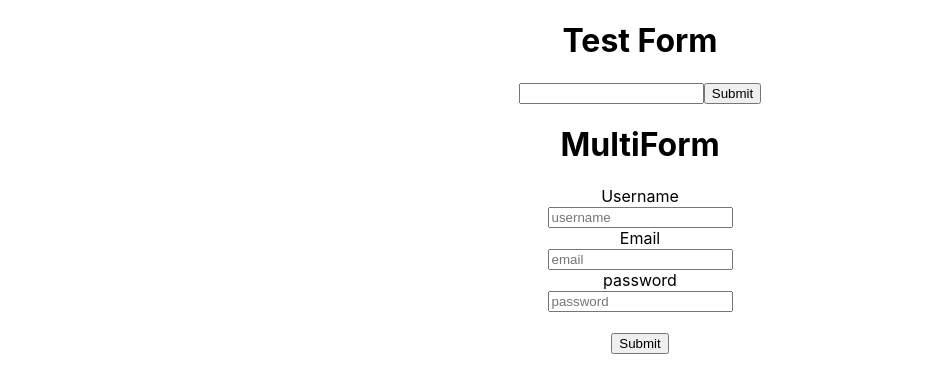
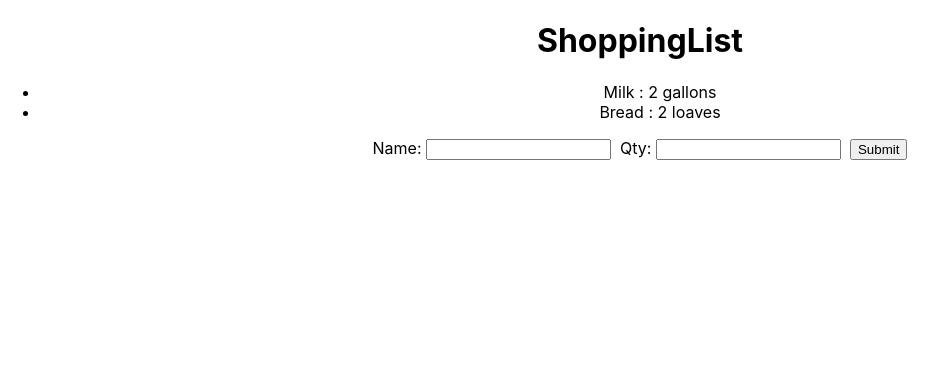
Before and after one commit to jas112/REACT-STUDY-React-Forms, a React (Create React App) app: page / in a window 1280 px wide. Shown: the top 392 px of the page, without its empty margins (0-947 px from the left). Built offline with nearby package versions, Linux system fonts and the light colour scheme.

Commit message:
added ShoppingList component with child component ShoppingForm.

```diff
--- a/package.json
+++ b/package.json
@@ -9,6 +9,7 @@
     "react": "^18.2.0",
     "react-dom": "^18.2.0",
     "react-scripts": "5.0.1",
+    "uuid": "^8.3.2",
     "web-vitals": "^2.1.4"
   },
   "scripts": {
--- a/src/App.js
+++ b/src/App.js
@@ -1,12 +1,14 @@
 import Form from './components/form/Form';
 import MultiForm from './components/multiForm/MultiForm';
+import ShoppingList from './components/shoppingList/ShoppingList';
 import './App.css';
 
 function App() {
   return (
     <div className="App">
-      <Form />
-      <MultiForm />
+      {/* <Form /> */}
+      {/* <MultiForm /> */}
+      <ShoppingList />
     </div>
   );
 }
--- /dev/null
+++ b/src/components/shoppingForm/ShoppingForm.js
@@ -0,0 +1,38 @@
+import React, { Component } from 'react';
+import './ShoppingForm.css';
+
+class ShoppingForm extends Component {
+    constructor(props){
+        super(props);
+        this.state = {name: '', qty: ''};
+        this.handleChange = this.handleChange.bind(this);
+        this.handleSubmit = this.handleSubmit.bind(this);
+    }
+
+    handleChange(evt){
+        this.setState({
+            [evt.target.name]: evt.target.value
+        });
+    }
+
+    handleSubmit(evt){
+        evt.preventDefault();
+        console.log('adding item to list...');
+        this.props.addToList(this.state);
+        this.setState({name: '', qty: ''})
+    }
+
+  render() {
+    return (
+      <form onSubmit={this.handleSubmit}>
+        <label htmlFor='name'>Name: </label>
+        <input id='name' name='name' value={this.state.name} onChange={this.handleChange} />&nbsp;&nbsp;
+        <label htmlFor='qty'>Qty: </label>
+        <input id='qty' name='qty' value={this.state.qty} onChange={this.handleChange} />&nbsp;&nbsp;
+        <button type='submit'>Submit</button>
+      </form>
+    )
+  }
+}
+
+export default ShoppingForm
--- /dev/null
+++ b/src/components/shoppingList/ShoppingList.js
@@ -0,0 +1,50 @@
+import React, { Component } from 'react';
+import ShoppingForm from '../shoppingForm/ShoppingForm';
+import { v4 as uuidv4 } from 'uuid';
+import './ShoppingList.css'
+
+class ShoppingList extends Component {
+    constructor(props){
+        super(props);
+        this.state = {
+            items: [
+                {name: 'Milk', qty: '2 gallons', id: uuidv4()},
+                {name: 'Bread', qty: '2 loaves', id: uuidv4()},
+            ]
+        };
+        this.addToList = this.addToList.bind(this);
+    }
+
+    addToList(item){
+
+        let newItem = {...item, id: uuidv4()};
+
+        this.setState(currState => ({
+            items: [...currState.items, newItem]
+        }));
+    }
+
+    renderItems(){
+        return (
+            <ul>
+                {this.state.items.map(item => (
+                    <li key={item.id}>
+                        {item.name} : {item.qty}
+                    </li>
+                ))}
+            </ul>
+        );
+    }
+
+  render() {
+    return (
+        <div>
+            <h1>ShoppingList</h1>
+            {this.renderItems()}
+            <ShoppingForm addToList={this.addToList} />
+        </div>
+    )
+  }
+}
+
+export default ShoppingList
```
Also changed, not shown: src/components/shoppingForm/ShoppingForm.css (added), src/components/shoppingList/ShoppingList.css (added), 1 other file (tests, documents, lock files or other folders).
